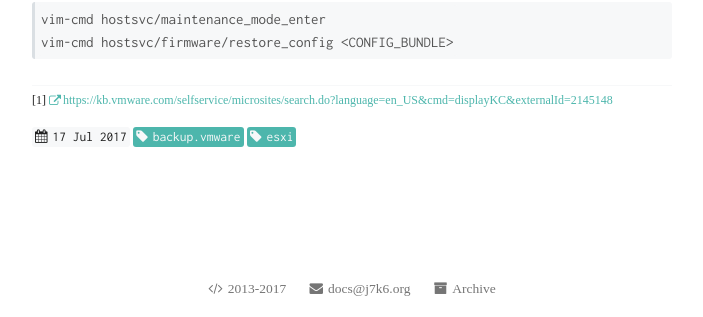
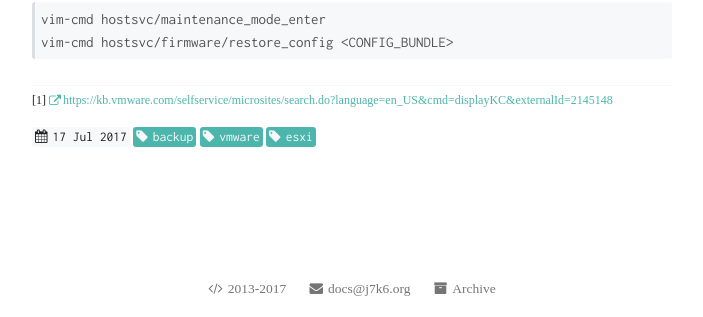
Before and after one commit to gh0st/docs.j7k6.org, a Jekyll site: the page built from _posts/2017-07-17-esxi-config-backup-restore.md, in a window 1280 px wide. Shown: the part 395-712 px from the top of the page, without its empty margins (288-991 px from the left). Built offline with Jekyll 4.4.1, drawn with Linux system fonts in a browser that asks for light colours; nearby versions of some CDN libraries; some web fonts are replaced; comment, search, counter and statistics services are not loaded.

```diff
--- a/_posts/2017-07-17-esxi-config-backup-restore.md
+++ b/_posts/2017-07-17-esxi-config-backup-restore.md
@@ -1,7 +1,7 @@
 ---
 layout: post
 title: "Backup & Restore ESXi Configuration"
-tags: [backup.vmware,esxi]
+tags: [backup,vmware,esxi]
 ---
 
 ## Backup
```
